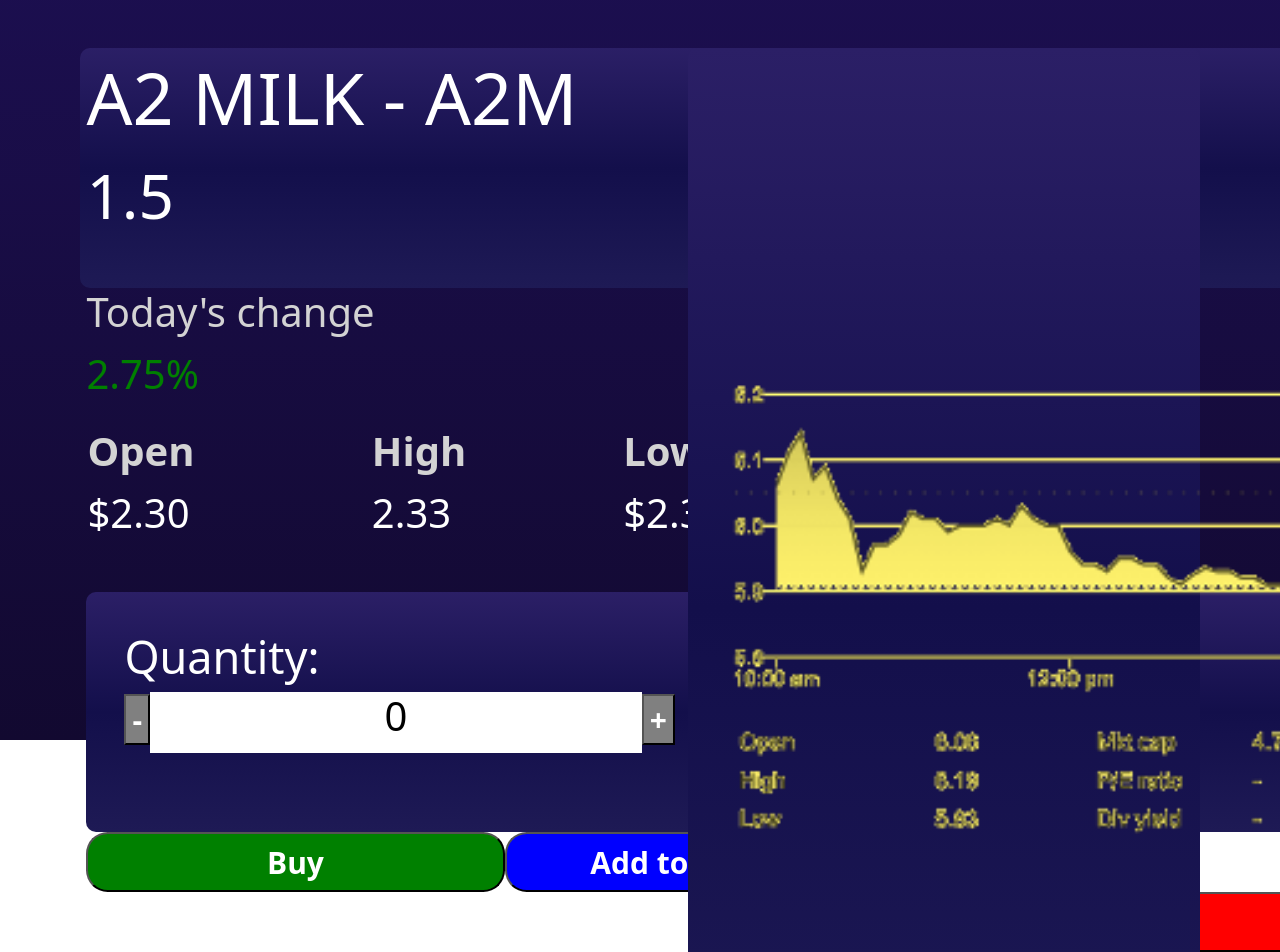
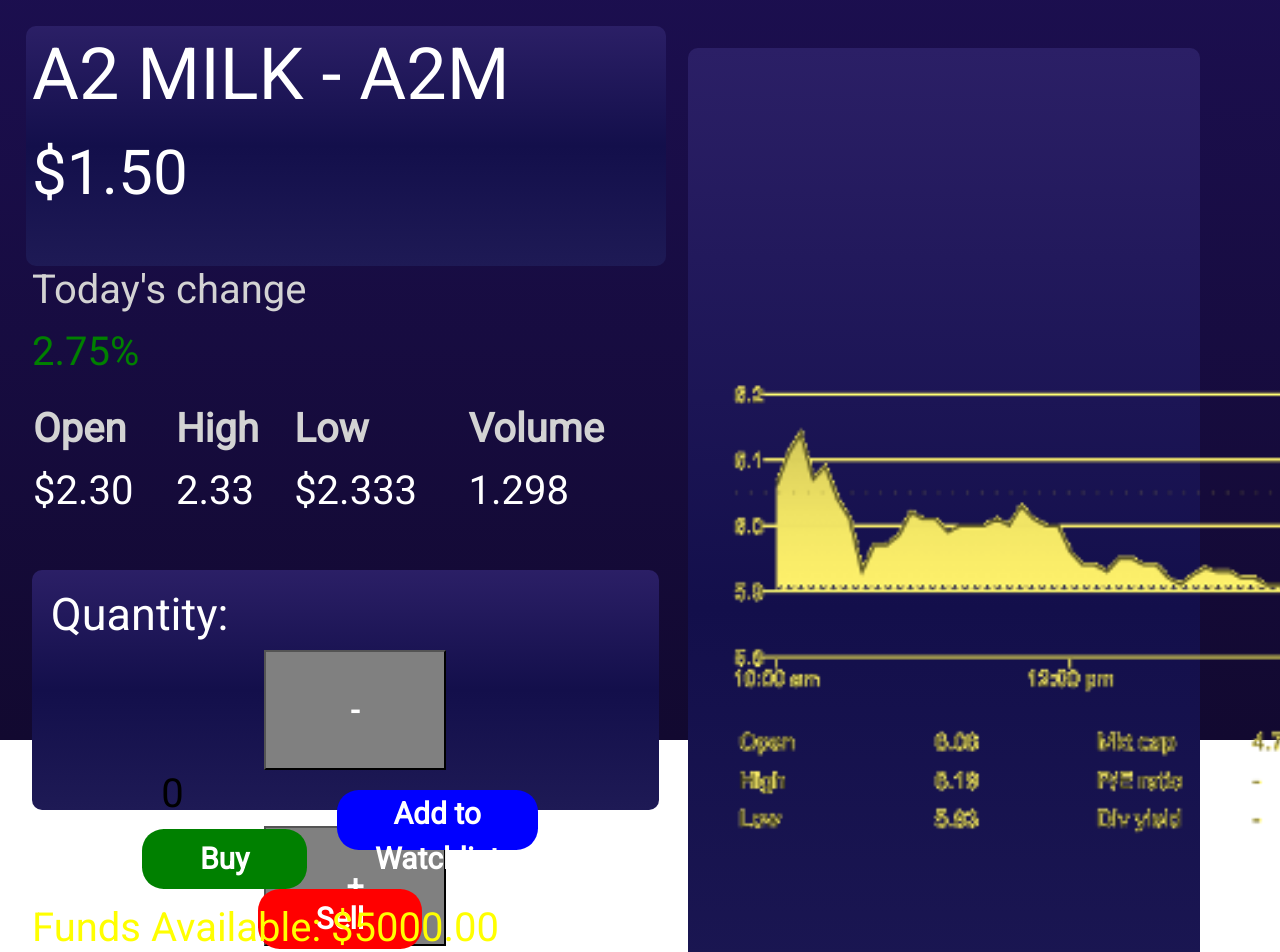
Before and after one commit to hjsith/Stocking-Up-V2, a React (Create React App) app in the folder client/: page /quotemgmt in a window 1280 px wide. Shown: the part 60-1012 px from the top of the page. Built offline with nearby package versions, Linux system fonts and the light colour scheme.

Commit message:
updated CSS

```diff
--- a/client/src/assets/css/QuoteMan.scss
+++ b/client/src/assets/css/QuoteMan.scss
@@ -1,25 +1,25 @@
 @import url("https://fonts.googleapis.com/css2?family=Roboto:wght@100&display=swap");
-
 
 .side1 {
   width: 50%;
   float: left;
+  font-family: "Roboto", sans-serif;
+  height: 100%;
+  margin-top: 2%;
+  margin-left: 2%;
 }
 
 .BackgroundPanel1 {
   background-image: linear-gradient(#2b1f66, #130f4b, #1e1a55);
   height: 15em;
-    width: 80em;
+  width: 100%;
   border-radius: 0.625em;
-    margin-top: 3em;
-    margin-left: 5em;
   display: inline-block;
   vertical-align: top;
   color: white;
   padding-left: 1%;
   padding-top: 1%;
   float: left;
-
 }
 
 .BackgroundPanel1 h1 {
@@ -32,22 +32,18 @@
 
 .Panel2 {
   height: 15em;
-    width: 80em;
-    margin-top: 3em;
-    margin-left: 5em;
+  width: 100%;
   padding: 1%;
-
-
 }
 
 .secondpanel h4 {
   font-size: 40px;
-    color:lightgray;
+  color: lightgray;
 }
 
 .secondpanel p {
   font-size: 40px;
-    color:green;
+  color: green;
 }
 
 .headingTable {
@@ -60,9 +56,8 @@
 
 .shareInfo {
   font-size: 40px;
-    width: 100%
+  width: 100%;
 }
-
 
 .Panel3 {
   background-image: linear-gradient(#2b1f66, #130f4b, #1e1a55);
@@ -78,68 +73,87 @@
 }
 
 .Panel3 h2 {
-    color:#ffffff;
-    font-size:45px;
-
+  color: #ffffff;
+  font-size: 45px;
 }
 
-.Panel3 button{
+.Panel3 button {
   background-color: gray;
   color: white;
   font-size: 30px;
   font-weight: bolder;
-
+  width: 30%;
+  height: 100%;
 }
 
-.quantityNumber{
-    width: 40%;
-    height: 30%;
+.quantityNumber {
+  width: 30%;
+  height: 100%;
   background-color: white;
   color: black;
   text-align: center;
-    display: inline-block;
+  display: inline;
+}
+
+.quantityNumber h1 {
+  width: 40%;
+  margin-right: 0;
+}
+
+.quantityContainer {
+  text-align: center;
+  height: 120px;
+  width: 100%;
 }
 
 .quantityBtn1 {
-    display: inline-block;
-
+  display: inline;
+  width: 30%;
+  height: 100%;
 }
 
-.quantityBtn2{
-    display: inline-block;
+.order {
+  width: 100%;
+  margin-top: 20px;
+  text-align: center;
 }
 
-.order{
-    width: 100%;
-}
-
-.order button{
+.order button {
   border-radius: 0.725em;
   color: white;
   font-size: 30px;
   font-weight: bolder;
   height: 2em;
-    width: 33%;
+  width: 27%;
+  margin-right: 30px;
+}
+
+.button1 {
+  display: inline;
+}
+
+.button2 {
+  display: inline;
+}
+
+.button3 {
+  display: inline;
 }
 
 .button1 button {
   background-color: green;
-    float: left;
-    display: inline-block;
-
+  border: none;
 }
 
 .button2 button {
   background-color: blue;
-    display: inline-block;
-
+  width: 33%;
+  border: none;
 }
 
 .button3 button {
   background-color: red;
-    float: right;
-    display: inline-block;
-
+  border: none;
 }
 
 .funds {
@@ -147,7 +161,6 @@
   padding-top: 15%;
   font-size: 45px;
 }
-
 
 .BackgroundPanel2 {
   background-image: linear-gradient(#2b1f66, #130f4b, #1e1a55);
@@ -163,8 +176,6 @@
   padding-top: 1%;
   float: right;
   align-content: center;
-
-
 }
 
 .image img {
@@ -178,63 +189,53 @@
   padding: 1.25em 1.25em 0em 1.25em;
 }
 
-.TableTitleFont2 > tr > th{
+.TableTitleFont2 > tr > th {
   font-family: "Roboto", sans-serif;
-    font-size:  0.9em;
-    color:#C2BEBE;
+  font-size: 0.9em;
+  color: #c2bebe;
   padding: 1.25em;
   font-weight: normal;
-    width:1000px
+  width: 1000px;
 }
 
-
-.TableTitleFont > tr > th{
+.TableTitleFont > tr > th {
   font-family: "Roboto", sans-serif;
-    font-size:  0.9em;
-    color:#C2BEBE;
+  font-size: 0.9em;
+  color: #c2bebe;
   padding: 1.25em;
   font-weight: normal;
-    width:1000px
+  width: 1000px;
 }
 
 .TableTitleFont {
   margin-left: 0.9em;
 }
 
-
-.line{
+.line {
   // border: 0.5em solid white;
   height: 0.05em;
-    margin: 1.25em 1.25em 0em 1.25em;;
-    width:97%;
+  margin: 1.25em 1.25em 0em 1.25em;
+  width: 97%;
   background-color: white;
 }
 
-.OrderRowPanel{
+.OrderRowPanel {
   height: 5em;
   width: 97%;
-    background-color:#140f37bb;
+  background-color: #140f37bb;
   margin-left: 1.25em;
   margin-bottom: 1.25em;
   border-radius: 0.625em;
 }
 
-.HoldingsRowPanel{
+.HoldingsRowPanel {
   height: 5em;
   width: 97%;
-    background-color:#140f376e;
+  background-color: #140f376e;
   margin-left: 1.25em;
   margin-bottom: 1.25em;
   border-radius: 0.625em;
 }
-
-// .table > tr > th{
-//     font-family: "Roboto", sans-serif;
-//     font-size:  0.625em;
-//     color:#C2BEBE;
-//     font-weight: normal;
-// }
-
 
 .GreyCancelledButton {
   height: 3em;
@@ -246,7 +247,7 @@
   align-items: center;
 }
 
-.GreenCompletedButton{
+.GreenCompletedButton {
   height: 3em;
   width: 8em;
   background-color: green;
--- a/client/src/assets/css/index.scss
+++ b/client/src/assets/css/index.scss
@@ -1,6 +1,11 @@
 html {
   height: 100%;
 }
+
+#root {
+  height: 100%;
+}
+
 body {
   height: 100%;
   margin: 0px;
--- a/client/src/components/Funds.js
+++ b/client/src/components/Funds.js
@@ -1,17 +1,11 @@
-import React from 'react'
+import React from "react";
 
 const Funds = (props) => {
+  return (
+    <div>
+      <h1> Funds Available: ${parseFloat(props.funds).toFixed(2)}</h1>
+    </div>
+  );
+};
 
-
-    return (
-        <div>
-           <h1> Funds Available: {props.funds}</h1>
-        </div>
-    )
-}
-
-Funds.defaultProps = {
-    funds: 5000.00,
-}
-
-export default Funds
+export default Funds;
--- a/client/src/components/Header.js
+++ b/client/src/components/Header.js
@@ -1,21 +1,12 @@
-import React from 'react'
-
-
+import React from "react";
 
 const Header = (props) => {
+  return (
+    <header className="header">
+      <h1>{props.title}</h1>
+      <p>${parseFloat(props.x).toFixed(2)}</p>
+    </header>
+  );
+};
 
-
-    return (
-        <header className='header'>
-           <h1>{props.title}</h1>
-           <p>{props.x}</p>
-        </header>
-    )
-}
-
-Header.defaultProps = {
-    title: "A2 MILK - A2M",
-    sharePrice: 150,
-}
-
-export default Header
+export default Header;
--- a/client/src/pages/quotemgmt.js
+++ b/client/src/pages/quotemgmt.js
@@ -4,121 +4,107 @@
 // basic styling
 
 // below is gonna be functions
-import  { useState } from 'react';
-import Header from '../components/Header';
-import Tasks from '../components/Tasks';
-import Funds from '../components/Funds';
-import NavBar from '../components/NavBar';
-import Change from '../components/Change';
+import { useState } from "react";
+import Header from "../components/Header";
+import Tasks from "../components/Tasks";
+import Funds from "../components/Funds";
+import NavBar from "../components/NavBar";
+import Change from "../components/Change";
 import "../assets/css/QuoteMan.scss";
-import Graph from '../components/Graph';
-
+import Graph from "../components/Graph";
 
 const Quotemgmt = () => {
+  var sharePrice = 1.5;
 
-  var sharePrice = 1.50;
-
-
-    const [counter, setCounter] = useState(0)
+  const [counter, setCounter] = useState(0);
 
   const Button = (props) => {
-      return <button onClick ={props.handleClick}>{props.text}</button>
-    }
-
-    const Display = (props) =>
-    {
-      return (<h1>{props.number}</h1>)
-    }
-
-    const increase =() => setCounter(counter + 1);
-    const decrease =() =>
-          {
-            if (counter >= 1)
-             {setCounter(counter - 1)}
+    return <button onClick={props.handleClick}>{props.text}</button>;
   };
 
+  const Display = (props) => {
+    return <h1>{props.number}</h1>;
+  };
 
+  const increase = () => setCounter(counter + 1);
+  const decrease = () => {
+    if (counter >= 1) {
+      setCounter(counter - 1);
+    }
+  };
 
-    const [funds, setFunds] = useState(5000)
-
+  const [funds, setFunds] = useState(5000);
 
   const buyButton = () => {
-
-        if (funds < (counter * sharePrice))
-         {setMessage("You do not have enough funds!")}
-       else
-      {setFunds(funds - (counter * sharePrice));
+    if (funds < counter * sharePrice) {
+      setMessage("You do not have enough funds!");
+    } else {
+      setFunds(funds - counter * sharePrice);
       setCounter(0);
-        setMessage("")
+      setMessage("");
     }
-    }
-
+  };
 
   const sellButton = () => {
-      setFunds(funds + (counter * sharePrice));
+    setFunds(funds + counter * sharePrice);
     setCounter(0);
-      setMessage("")
-  }
+    setMessage("");
+  };
 
-  const [message, setMessage] = useState(" ")
-
-
-
+  const [message, setMessage] = useState(" ");
 
   return (
-
-    <div>
+    <>
       <NavBar />
       <div className="side1">
         <div className="BackgroundPanel1">
-        <Header x={sharePrice} title={"A2 MILK - A2M"}/>
+          <Header x={sharePrice} title={"A2 MILK - A2M"} />
         </div>
         <div className="Panel2">
           <Change />
           <Tasks />
-        <div/>
+          <div />
 
           <div className="Panel3">
             <h2>Quantity:</h2>
+            <div className="quantityContainer">
+              <div className="quantityBtn1">
+                <Button style handleClick={decrease} text="-" />
+              </div>
 
-        <div className="quantityBtn1">
-        <Button style handleClick={decrease} text="-"/>
-        </div>
               <div className="quantityNumber">
-        <Display number = {counter}/>
+                <Display number={counter} />
               </div>
               <div className="quantityBtn1">
-        <Button handleClick={increase} text="+"/>
+                <Button handleClick={increase} text="+" />
+              </div>
+            </div>
+            <div className="order">
+              <div className="button1">
+                <Button handleClick={buyButton} text="Buy" />
+              </div>
+              <div className="button2">
+                <Button text="Add to Watchlist" />
+              </div>
+              <div className="button3">
+                <Button handleClick={sellButton} text="Sell" />
+              </div>
+              <p>{message}</p>
             </div>
           </div>
 
-        <div className="order">
-
-        <div className="button1">
-        <Button handleClick={buyButton} text="Buy"/>
-        </div>
-        <div className="button2">
-        <Button text="Add to Watchlist"/>
-        </div>
-        <div className="button3">
-        <Button handleClick={sellButton} text="Sell"/>
-        </div>
-        <p>{message}</p>
-        </div>
           <div className="funds">
-        <Funds funds={funds}/>
+            <Funds funds={funds} />
           </div>
         </div>
       </div>
       <div className="BackgroundPanel2">
         <Graph />
       </div>
-    </div>
+    </>
+  );
+};
 
-  );
-}
-
-export default Quotemgmt ;
-
+export default Quotemgmt;
 
 // this is the root component, called in index.js from index.html
```
Lines whose indentation alone changed are shown as unchanged.
